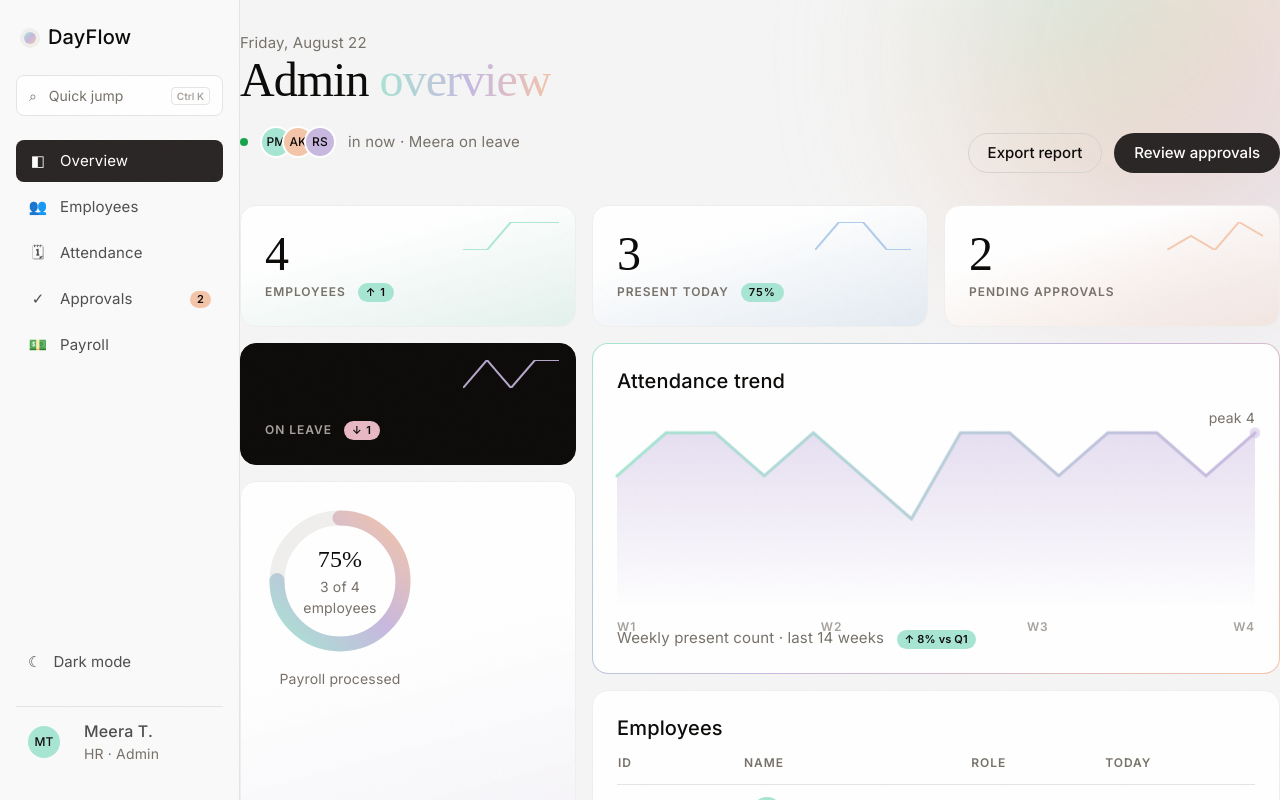
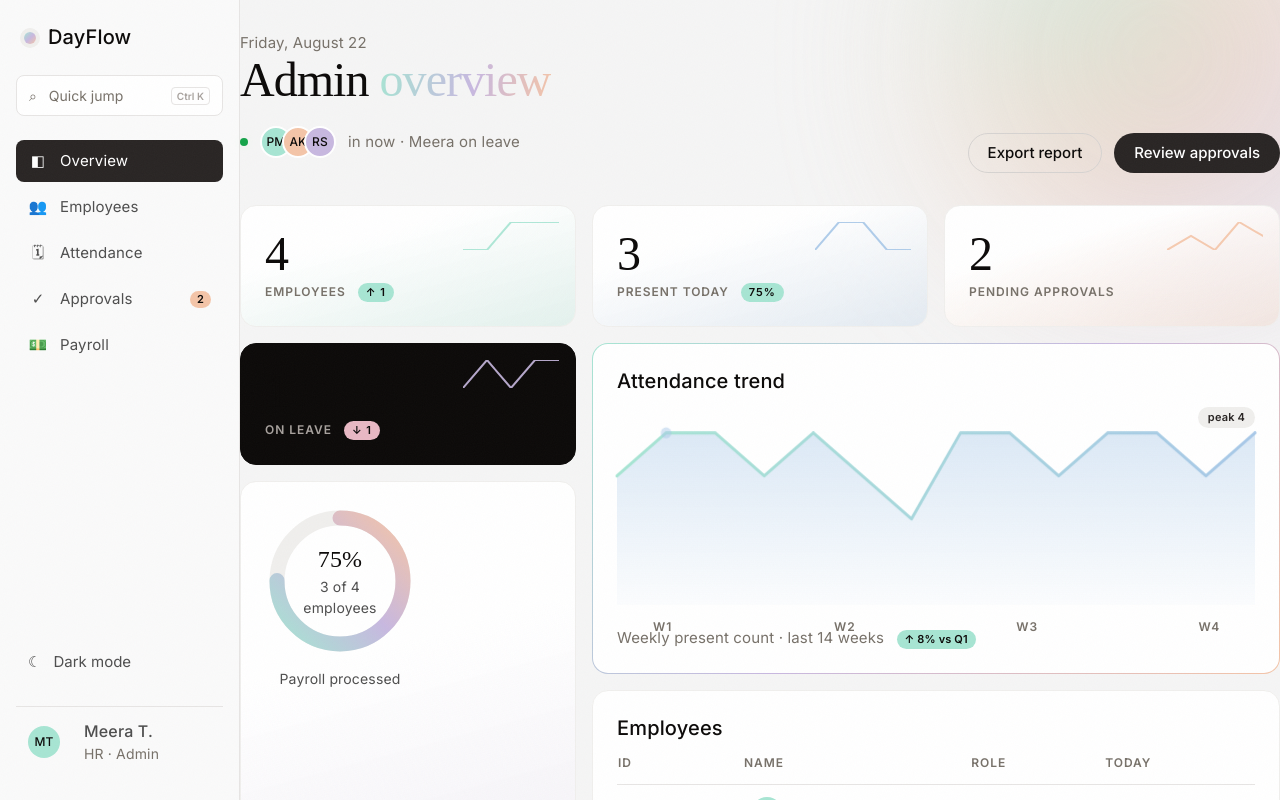
Before and after one commit to Mpratyush54/dayflow, a React (Vite) app in the folder frontend/: page /admin in a window 1280 px wide. Shown: the top 800 px of the page. Built offline with nearby package versions, Linux system fonts and the light colour scheme.

Commit message:
fix(frontend): donut contrast, smooth single-hue chart stroke, peak dot, aligned labels, table overflow

```diff
--- a/frontend/src/components/charts/AreaChart.tsx
+++ b/frontend/src/components/charts/AreaChart.tsx
@@ -20,20 +20,22 @@ export default function AreaChart({ points, labels, height = 180, suffix = '', i
   const line = toPath(points, w, h, max);
   const area = `${line} L ${w} ${h} L 0 ${h} Z`;
   const maxVal = Math.max(...points);
-  const lastX = w;
-  const lastY = h - (points[points.length - 1] / max) * h;
+  const maxIndex = points.indexOf(maxVal);
+  const step = w / (points.length - 1);
+  const peakX = maxIndex * step;
+  const peakY = h - (maxVal / max) * h;
 
   return (
     <div className="area-chart" style={{ height }}>
       <svg viewBox={`0 0 ${w} ${h}`} preserveAspectRatio="none" role="img" aria-label="Trend chart">
         <defs>
           <linearGradient id={`fill-${id}`} x1="0" y1="0" x2="0" y2="1">
-            <stop offset="0%" stopColor="var(--color-gradient-lavender)" stopOpacity="0.45" />
-            <stop offset="100%" stopColor="var(--color-gradient-lavender)" stopOpacity="0.02" />
+            <stop offset="0%" stopColor="var(--color-gradient-sky)" stopOpacity="0.4" />
+            <stop offset="100%" stopColor="var(--color-gradient-sky)" stopOpacity="0.04" />
           </linearGradient>
           <linearGradient id={`stroke-${id}`} x1="0" y1="0" x2="1" y2="0">
             <stop offset="0%" stopColor="var(--color-gradient-mint)" />
-            <stop offset="100%" stopColor="var(--color-gradient-lavender)" />
+            <stop offset="100%" stopColor="var(--color-gradient-sky)" />
           </linearGradient>
         </defs>
         <path className="area-chart__area" d={area} fill={`url(#fill-${id})`} />
@@ -44,9 +46,10 @@ export default function AreaChart({ points, labels, height = 180, suffix = '', i
           stroke={`url(#stroke-${id})`}
           strokeWidth="3"
           strokeLinecap="round"
+          strokeLinejoin="round"
           vectorEffect="non-scaling-stroke"
         />
-        <circle className="area-chart__dot" cx={lastX} cy={lastY} r="5" fill="var(--color-gradient-lavender)" />
+        <circle className="area-chart__dot" cx={peakX} cy={peakY} r="5" fill="var(--color-gradient-sky)" />
       </svg>
       <div className="area-chart__labels">
         {labels?.map((l) => <span key={l}>{l}</span>)}
--- a/frontend/src/components/charts/charts.css
+++ b/frontend/src/components/charts/charts.css
@@ -203,17 +203,18 @@
 
 .donut__num {
   font: var(--type-display-sm);
+  color: var(--color-ink);
 }
 
 .donut__sub {
   font: var(--type-caption);
-  color: var(--color-muted);
+  color: var(--color-body);
   margin-top: 2px;
 }
 
 .donut__label {
   font: var(--type-caption);
-  color: var(--color-muted);
+  color: var(--color-body);
   margin-top: var(--space-sm);
 }
 
@@ -259,16 +260,24 @@
   font: var(--type-caption-uppercase);
   letter-spacing: var(--type-caption-uppercase-spacing);
   text-transform: uppercase;
-  color: var(--color-muted-soft);
+  color: var(--color-muted);
   margin-top: var(--space-xs);
+}
+
+.area-chart__labels span {
+  flex: 1;
+  text-align: center;
 }
 
 .area-chart__peak {
   position: absolute;
   top: 0;
   right: 0;
-  font: var(--type-caption);
-  color: var(--color-muted);
+  font: 600 11px/1 var(--font-body);
+  color: var(--color-body-strong);
+  background: var(--color-surface-strong);
+  border-radius: var(--radius-pill);
+  padding: 5px 10px;
 }
 
 /* Sparkline */
--- a/frontend/src/pages/admin/Dashboard.tsx
+++ b/frontend/src/pages/admin/Dashboard.tsx
@@ -124,7 +124,7 @@ export default function AdminDashboard() {
             <Donut value={75} label="Payroll processed" sublabel="3 of 4 employees" />
           </Card>
 
-          <Card className="bento__wide" heading="Employees">
+          <Card className="bento__wide table-card" heading="Employees">
             <table className="table">
               <thead>
                 <tr><th>ID</th><th>Name</th><th>Role</th><th>Today</th></tr>
--- a/frontend/src/styles/dashboards.css
+++ b/frontend/src/styles/dashboards.css
@@ -236,8 +236,13 @@
 /* Table */
 .table {
   width: 100%;
+  min-width: 460px;
   border-collapse: collapse;
   font: var(--type-body-sm);
+}
+
+.table-card {
+  overflow-x: auto;
 }
 
 .table th {
@@ -639,12 +644,17 @@
 
 .bento > .card {
   margin: 0;
+  min-width: 0;
 }
 
 .bento__wide { grid-column: span 4; }
 .bento__mid { grid-column: span 2; }
 .bento__hero { grid-column: span 4; grid-row: span 2; }
 .bento__tall { grid-column: span 2; grid-row: span 2; }
+
+@media (max-width: 1200px) {
+  .bento__wide { grid-column: span 6; }
+}
 
 @media (max-width: 1000px) {
   .bento__wide, .bento__hero { grid-column: span 6; }
```
